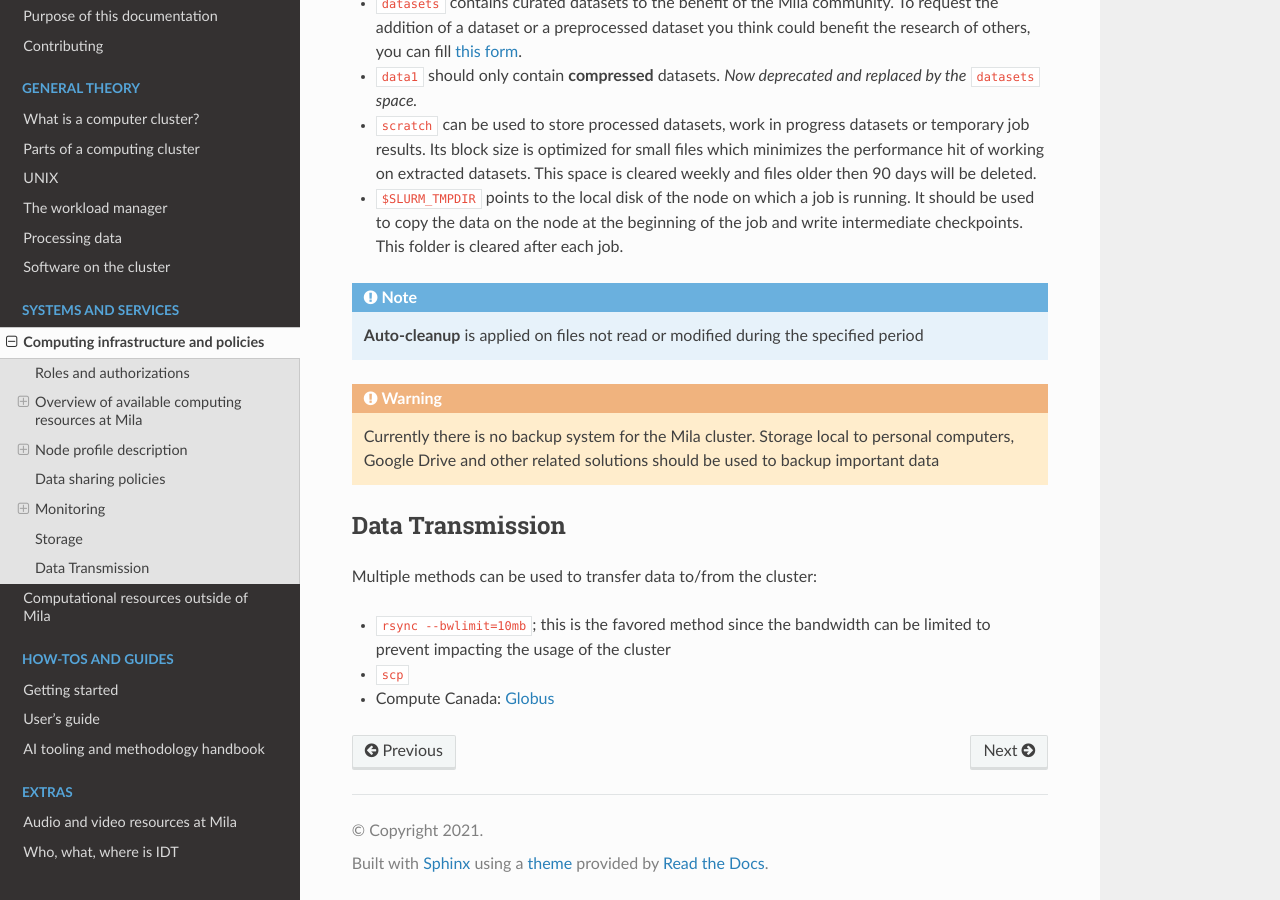
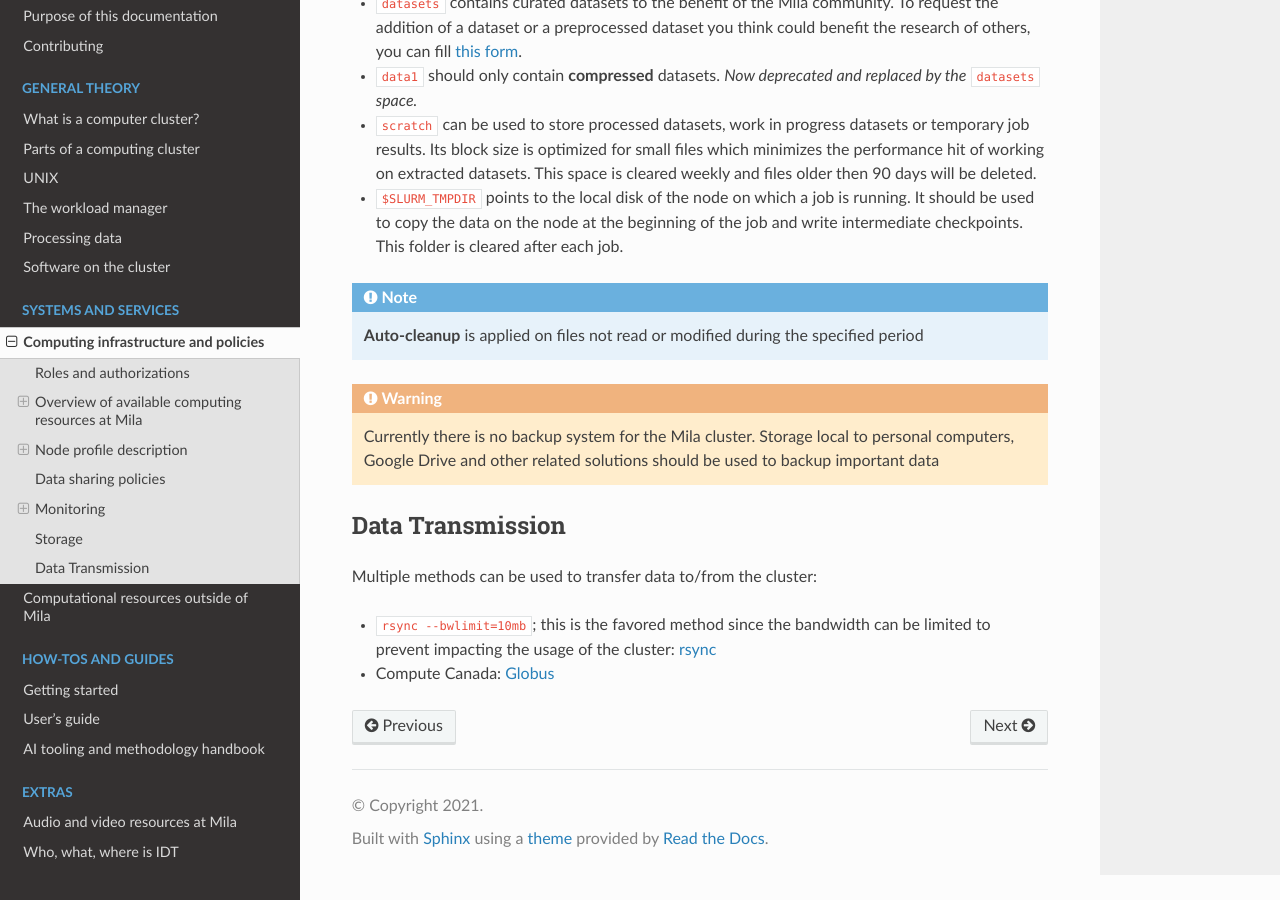
Before and after one commit to mila-iqia/mila-docs, a Sphinx documentation site: the page built from docs/Information.rst, in a window 1280 px wide and 900 px high, scrolled down 7490 px. Built offline with Sphinx 7.4.7 and the Read the Docs theme 2.0.0, drawn with Linux system fonts in a browser that asks for light colours.

Commit message:
Update Information_data_transmission.rst
Resolves #53

```diff
--- a/docs/Information_data_transmission.rst
+++ b/docs/Information_data_transmission.rst
@@ -5,6 +5,6 @@ Data Transmission
 Multiple methods can be used to transfer data to/from the cluster:
 
 * ``rsync --bwlimit=10mb``; this is the favored method since the bandwidth can
-  be limited to prevent impacting the usage of the cluster
-* ``scp``
+  be limited to prevent impacting the usage of the cluster: `rsync
+  <https://cl-cheat-sheet.readthedocs.io/en/latest/#rsync>`_
 * Compute Canada: `Globus <https://docs.computecanada.ca/wiki/Globus>`_
```
